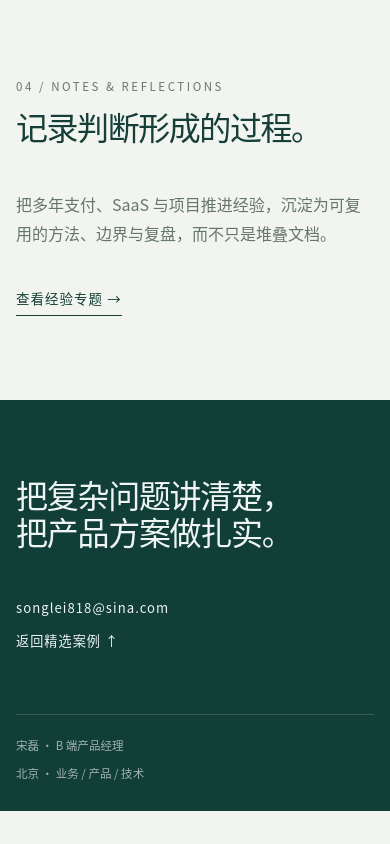
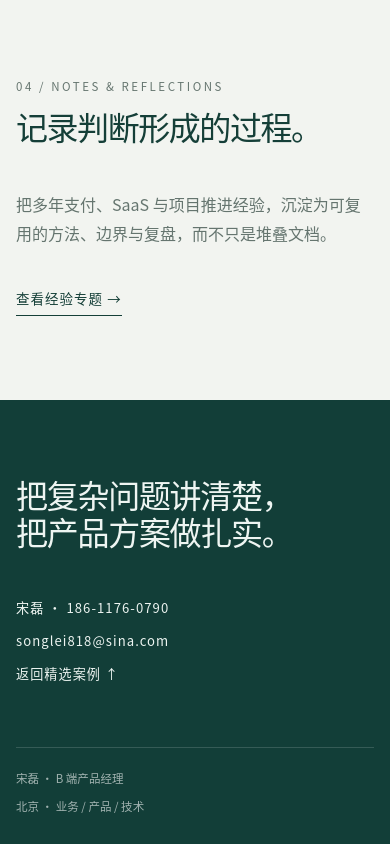
Before and after one commit to hamasakisong/song-lei-portfolio, a React (Vite) app: page / in a window 390 px wide. Shown: the part 5157-6001 px from the top of the page. Before the commit the page ends 5968 px from the top, so only its background shows below. Built offline with nearby package versions, Linux system fonts and the light colour scheme.

Commit message:
feat: add public phone contact

```diff
--- a/src/components/layout/SiteShell.tsx
+++ b/src/components/layout/SiteShell.tsx
@@ -94,11 +94,15 @@ export function SiteShell({ children }: { children: ReactNode }) {
           <div className="footer-grid">
             <h2 className="footer-title">把复杂问题讲清楚，<br />把产品方案做扎实。</h2>
             <div className="footer-links">
+              <a href="tel:18611760790">宋磊 · 186-1176-0790</a>
               <a href="mailto:songlei818@sina.com">songlei818@sina.com</a>
               <Link to="/#work">返回精选案例 ↑</Link>
             </div>
           </div>
-          <div className="footer-meta"><span>宋磊 · B 端产品经理</span><span>北京 · 业务 / 产品 / 技术</span></div>
+          <div className="footer-meta">
+            <span>宋磊 · B 端产品经理</span>
+            <span>北京 · 业务 / 产品 / 技术</span>
+          </div>
         </div>
       </footer>
     </div>
```
Also changed, not shown: 1 other file (tests, documents, lock files or other folders).
